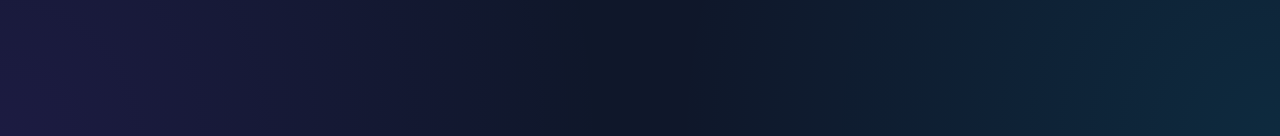
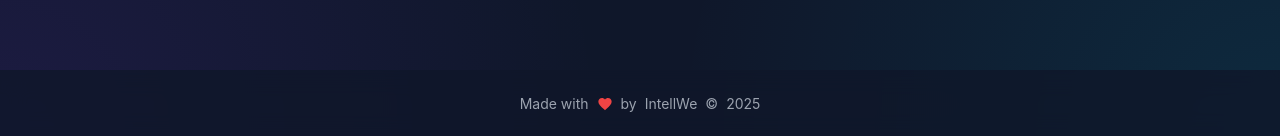
Before and after one commit to intellwe/werase, a React (Vite) app: page / in a window 1280 px wide. Shown: the part 661-797 px from the top of the page. Built offline with nearby package versions, Linux system fonts and the light colour scheme.

Commit message:
Chore: added footer with company info

```diff
--- a/src/App.tsx
+++ b/src/App.tsx
@@ -29,6 +29,9 @@ const isMobileSafari = () => {
   const iOSSafari = iOS && webkit && !ua.match(/CriOS/i) && !ua.match(/OPiOS/i) && !ua.match(/FxiOS/i);
   return iOSSafari && 'ontouchend' in document;
 };
+
+// Add this helper function at the top level
+const getCurrentYear = () => new Date().getFullYear();
 
 export default function App() {
   const [isLoading, setIsLoading] = useState(true);
@@ -165,7 +168,7 @@ export default function App() {
   // Remove the full screen error and loading states
 
   return (
-    <div className="app-container">
+    <div className="app-container min-h-screen flex flex-col">
       <nav className="glass-nav fixed w-full z-50">
         <div className="max-w-7xl mx-auto px-4 sm:px-6 lg:px-8 py-4">
           <div className="flex items-center justify-between">
@@ -197,7 +200,7 @@ export default function App() {
         </div>
       </nav>
 
-      <main className="max-w-7xl mx-auto px-4 sm:px-6 lg:px-8 pt-24 pb-8">
+      <main className="max-w-7xl mx-auto px-4 sm:px-6 lg:px-8 pt-24 pb-8 flex-grow">
         <div className={`grid ${images.length === 0 ? 'grid-cols-1 lg:grid-cols-2 gap-8' : 'grid-cols-1'}`}>
           {images.length === 0 && (
             <div className="flex flex-col justify-center space-y-6">
@@ -309,6 +312,32 @@ export default function App() {
           </div>
         </div>
       </main>
+
+      <footer className="mt-auto py-6 glass-nav">
+        <div className="max-w-7xl mx-auto px-4 sm:px-6 lg:px-8">
+          <p className="text-center text-sm text-gray-400 flex items-center justify-center gap-2">
+            Made with
+            <svg
+              className="w-4 h-4 text-red-500"
+              fill="currentColor"
+              viewBox="0 0 24 24"
+            >
+              <path d="M12 21.35l-1.45-1.32C5.4 15.36 2 12.28 2 8.5 2 5.42 4.42 3 7.5 3c1.74 0 3.41.81 4.5 2.09C13.09 3.81 14.76 3 16.5 3 19.58 3 22 5.42 22 8.5c0 3.78-3.4 6.86-8.55 11.54L12 21.35z" />
+            </svg>
+            by
+            <a
+              href="https://intellwe.com"
+              target="_blank"
+              rel="noopener noreferrer"
+              className="text-accent hover:text-accent/80 transition-colors"
+            >
+              IntellWe
+            </a>
+            <span className="text-gray-400">©</span>
+            {getCurrentYear()}
+          </p>
+        </div>
+      </footer>
     </div>
   );
 }
```
